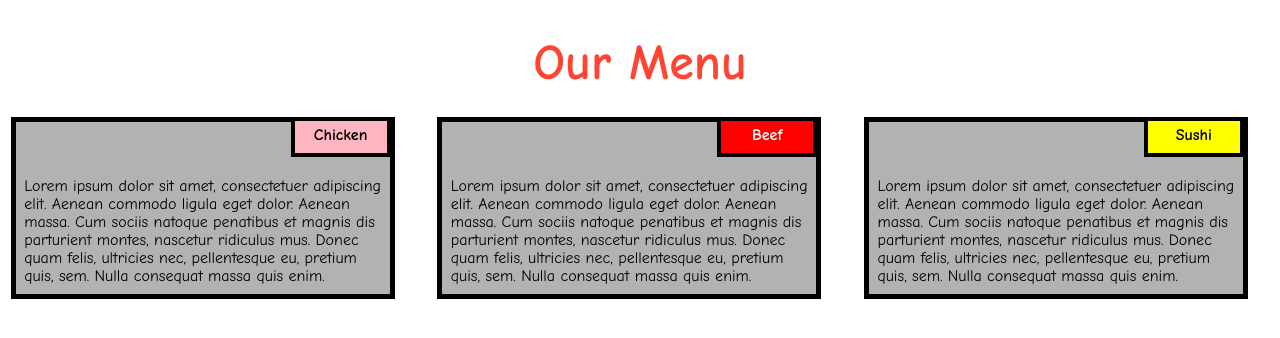
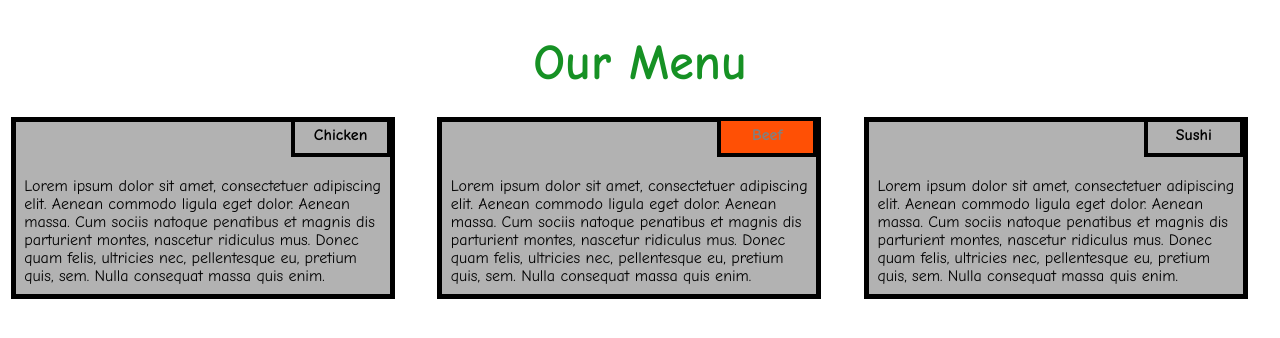
Before and after one commit to KaonashiGod/kaonashigod.github.io, a plain HTML site: page module2-solution/index.html in a window 1280 px wide. Drawn offline with Linux system fonts and the light colour scheme.

Commit message:
Update style.css

```diff
--- a/module2-solution/style.css
+++ b/module2-solution/style.css
@@ -18,7 +18,7 @@ body{
 h1 {
   margin-bottom: 15px;
   text-align: center;
-  color: #ff4532;
+  color: #169124;
   font-size: 50px;
 }
 
@@ -56,15 +56,15 @@ h1 {
 }
 
 .name1{
-  background-color: #FFB6C1;
+  background-color: ##0c4887;
 }
 
 .name2{
-  color: white;
-  background-color: #FF0000;
+  color: grey;
+  background-color: #FF5005;
 }
 .name3{
-  background-color: #FFFF00;
+  background-color: ##0c4817;
 }
 
 
```
